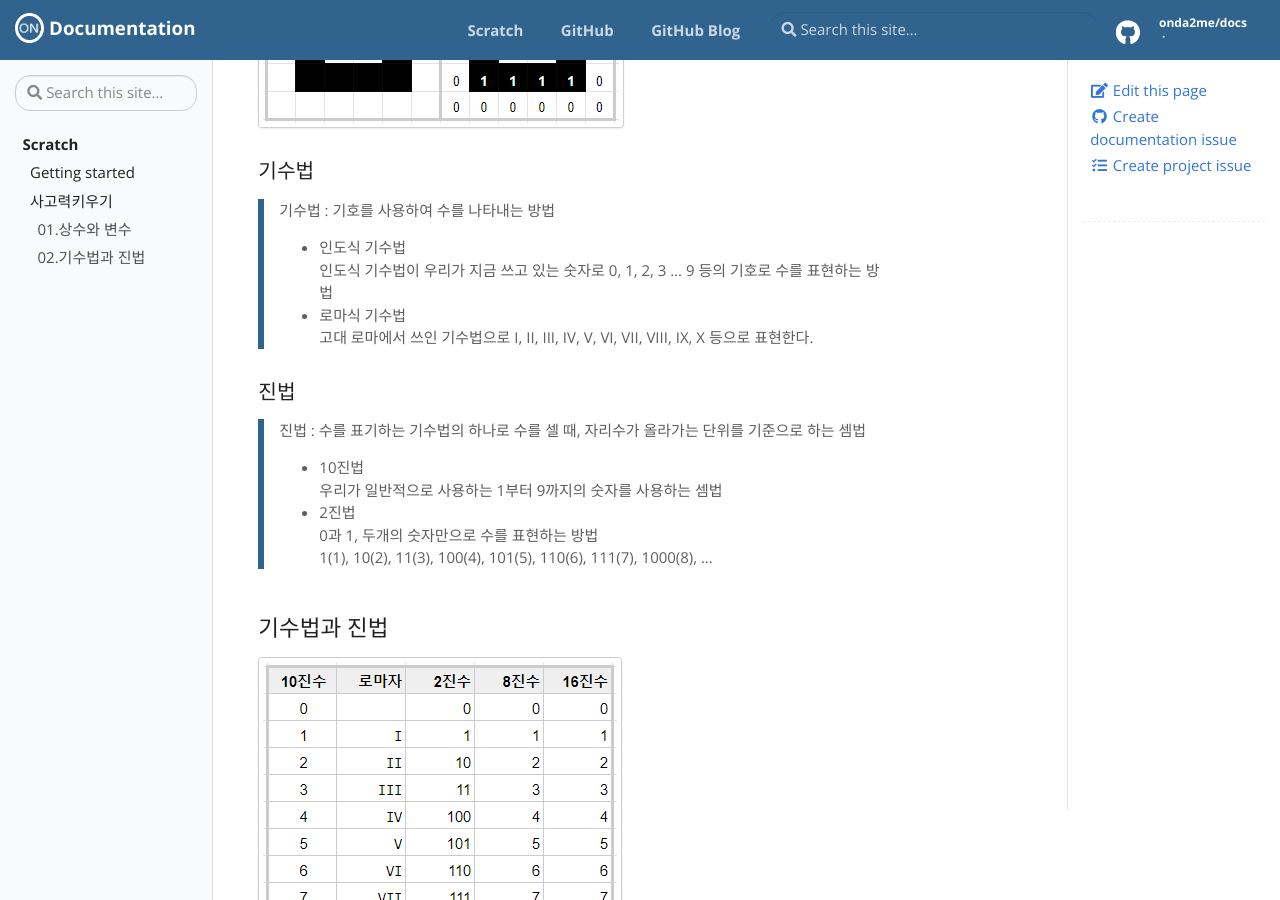
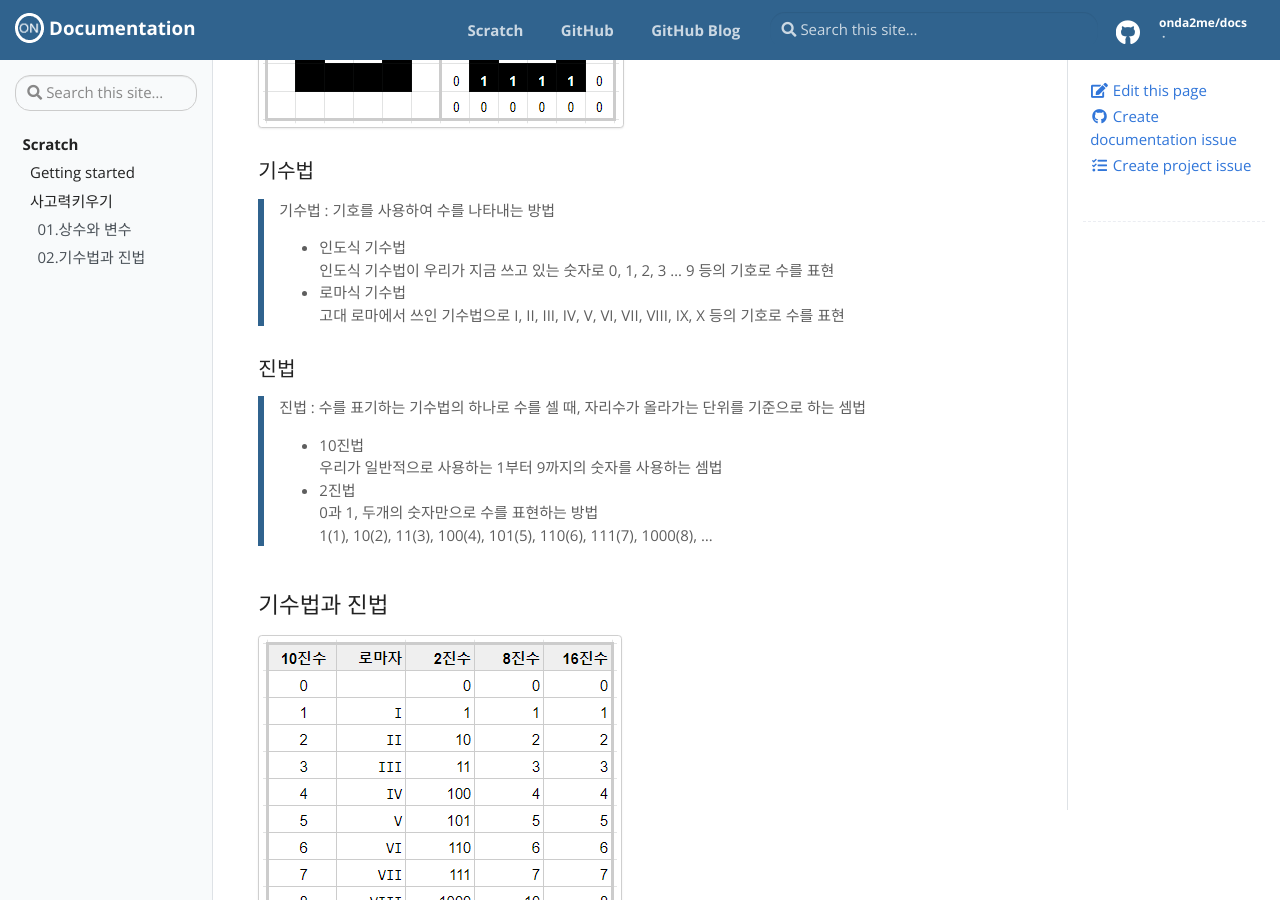
Before and after one commit to onda2me/docs, a Jekyll site: the page built from webdocs/_scratch/thinking02.md, in a window 1280 px wide and 900 px high, scrolled down 361 px. Built offline with Jekyll 4.4.1, drawn with Linux system fonts in a browser that asks for light colours.

```diff
--- a/webdocs/_scratch/thinking02.md
+++ b/webdocs/_scratch/thinking02.md
@@ -16,9 +16,9 @@ title: 사고력 키우기 02 - 기수법과 진법
 ### 기수법
 >> 기수법 : 기호를 사용하여 수를 나타내는 방법
 + 인도식 기수법
-인도식 기수법이 우리가 지금 쓰고 있는 숫자로 0, 1, 2, 3 ... 9 등의 기호로 수를 표현하는 방법
+인도식 기수법이 우리가 지금 쓰고 있는 숫자로 0, 1, 2, 3 ... 9 등의 기호로 수를 표현
 + 로마식 기수법
-고대 로마에서 쓰인 기수법으로 I, II, III, IV, V, VI, VII, VIII, IX, X 등으로 표현한다.
+고대 로마에서 쓰인 기수법으로 I, II, III, IV, V, VI, VII, VIII, IX, X 등의 기호로 수를 표현
 
 ### 진법
 >> 진법 : 수를 표기하는 기수법의 하나로 수를 셀 때, 자리수가 올라가는 단위를 기준으로 하는 셈법
```
Also changed, not shown: pages/index.md (+1 -1 lines).
